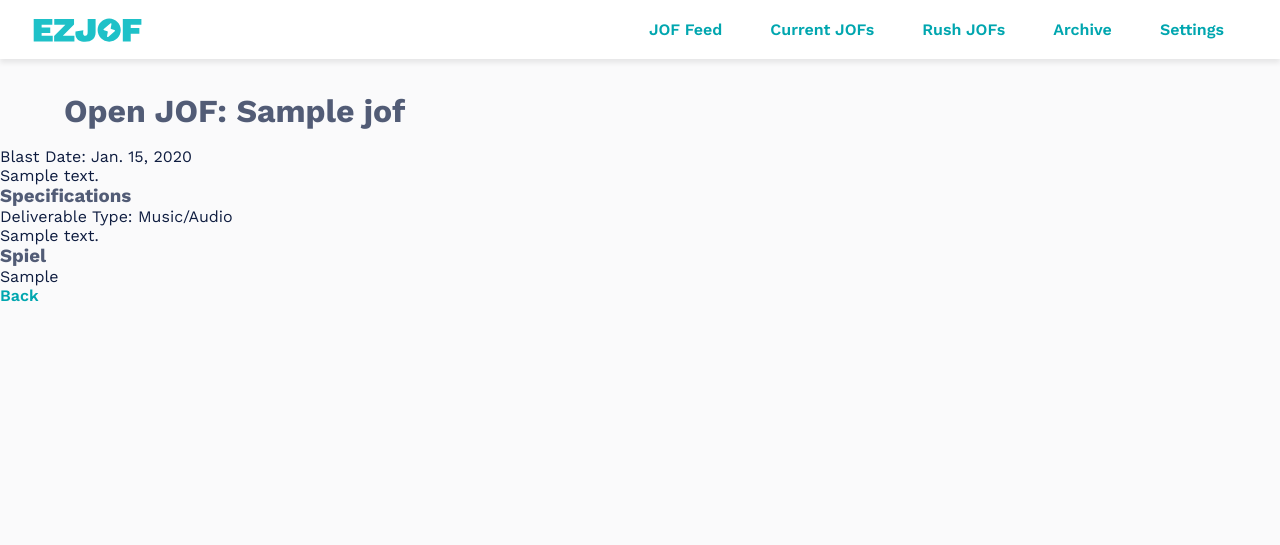
After one commit to daggerss/ezjof, a Django app: page /jofview/1 in a window 1280 px wide. The commit adds this page. Shown: the top 545 px of the page. Run offline with Django 4.2, Linux system fonts and the light colour scheme; a user stored in the database is signed in; tables that the repository leaves empty hold one stand-in row (values such as "Sample post").

Commit message:
Added View JOF Page
Added to joffeed templates "viewJOF.html" and "createJOF.html" with corresponding updates to joffeedapp urls.py & views.py

View JOF page has basic functionalities  (although still lacks reference to user department).

Create JOF page is currently only placeholder.

```diff
--- /dev/null
+++ b/joffeedapp/forms.py
@@ -0,0 +1,2 @@
+from django import forms
+from .models import *
--- a/joffeedapp/models.py
+++ b/joffeedapp/models.py
@@ -1,6 +1,7 @@
 from django.db import models
 
 class JOF(models.Model):
+
     IS_PENDING = 1
     IN_PROGRESS = 2
     NOT_TAKEN = 3
@@ -36,12 +37,11 @@ class JOF(models.Model):
     name = models.CharField(max_length=100, default='')
     description = models.CharField(max_length=100, default='')
     date = models.DateField()
-    specifications = models.CharField(max_length=100, default='')
+    pegs = models.URLField(null=True, blank=True, default='')
+    summary = models.CharField(max_length=100, default='')
     type = models.IntegerField(choices=JOF_TYPE_CHOICES, default=OTHER)
     spiel = models.CharField(max_length=100, default='')
     objects = models.Manager()
 
 
-
-
 # Create your models here.
--- a/joffeedapp/urls.py
+++ b/joffeedapp/urls.py
@@ -8,5 +8,7 @@ urlpatterns = [
     path('jofcurrent', jofcurrent, name = 'jofcurrent'),
     path('jofrush', jofrush, name = 'jofrush'),
     path('jofarchive', jofarchive, name = 'jofarchive'),
-    path('jofsettings', jofsettings, name = 'jofsettings')
+    path('jofsettings', jofsettings, name = 'jofsettings'),
+    path('jofview/<int:pk>', jofview, name = 'jofview'),
+    path('jofcreate', jofcreate, name = 'jofcreate'),
 ]
--- a/joffeedapp/views.py
+++ b/joffeedapp/views.py
@@ -1,7 +1,8 @@
-from django.shortcuts import render
+from django.shortcuts import render, redirect
 from django.http import HttpResponse
 from .models import JOF
 from django.contrib.auth.decorators import login_required
+from .forms import *
 
 @login_required
 def jofarchive(request):
@@ -26,3 +27,12 @@ def jofsettings(request):
 def joffeed(request):
     jofs = JOF.objects.all().order_by('date')
     return render(request, 'joffeed/JOFfeed.html', {"jofs":jofs})
+
+@login_required
+def jofview(request, pk):
+    jof = JOF.objects.get(id=pk)
+    return render(request, 'joffeed/viewJOF.html', {"jof":jof})
+
+@login_required
+def jofcreate(request):
+    return render(request, 'joffeed/createJOF.html')
--- a/templates/joffeed/JOFfeed.html
+++ b/templates/joffeed/JOFfeed.html
@@ -16,7 +16,8 @@
             <h2> {{jof.name}} </h2>
             <p class="med"> Blast Date: {{jof.date}}  </p>
             <div class="btn-flex">
-                <button class="btn btn-half secondary">View</button>
+                {% comment %} You need to click on text inside button, not button itself {% endcomment %}
+                <button class="btn btn-half secondary"><a href="{% url 'jofview' jof.pk %}">View</a></button>
                 <button class="btn btn-half primary">Accept</button>
             </div>
         </div>
--- a/templates/joffeed/rushJOFs.html
+++ b/templates/joffeed/rushJOFs.html
@@ -16,7 +16,8 @@
             <h2> {{jof.name}} </h2>
             <p class="med"> Blast Date: {{jof.date}}  </p>
             <div class="btn-flex">
-                <button class="btn btn-half secondary">View</button>
+                {% comment %} You need to click on text inside button, not button itself {% endcomment %}
+                <button class="btn btn-half secondary"><a href="{% url 'jofview' jof.pk %}">View</a></button>
                 <button class="btn btn-half primary">Accept</button>
             </div>
         </div>
--- /dev/null
+++ b/templates/joffeed/viewJOF.html
@@ -0,0 +1,23 @@
+<!-- View for: Artist and Head-Artist Only -->
+
+{% extends 'base.html' %}
+{% load static %}
+
+
+
+{% block title %}Open JOF: {{jof.name}} {% endblock %}
+{% block heading %}Open JOF: {{jof.name}}{% endblock %}
+
+{% block content %}
+
+<p>Blast Date: {{jof.date}}</p>
+<p>{{jof.summary}}</p>
+<h3>Specifications</h3>
+<p>Deliverable Type: {{jof.get_type_display}}</p>
+<p>{{jof.description}}</p>
+<h3>Spiel</h3>
+<p>{{jof.spiel}}</p>
+
+<a href="{{request.META.HTTP_REFERER|escape}}">Back</a>
+
+{% endblock content%}
```
Also changed, not shown: templates/joffeed/archivedJOFs.html (+5 -3 lines), templates/joffeed/createJOF.html (added, +11 -0 lines), templates/joffeed/currentJOFs.html (+5 -2 lines), joffeedapp/migrations/0004_rename_specifications_jof_summary_jof_pegs.py (added).
